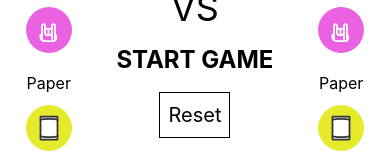
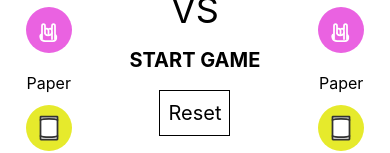
Before and after one commit to STEPHEN-EMMAHI/rock-paper-scissors-game, a website built with Vite: page index.html in a window 390 px wide. Shown: the part 359-512 px from the top of the page. Built offline with nearby package versions, Linux system fonts and the light colour scheme.

Commit message:
fix game result typography issue

```diff
--- a/index.html
+++ b/index.html
@@ -129,7 +129,7 @@
         </div>
         <div class="flex flex-col gap-4 items-center w-full">
           <p class="text-4xl">VS</p>
-          <p class="results text-2xl lg:text-4xl font-bold text-center">
+          <p class="results text-xl lg:text-4xl font-bold text-center">
             START GAME
           </p>
           <button class="reset-button border text-xl p-2 lg:cursor-pointer">
```
